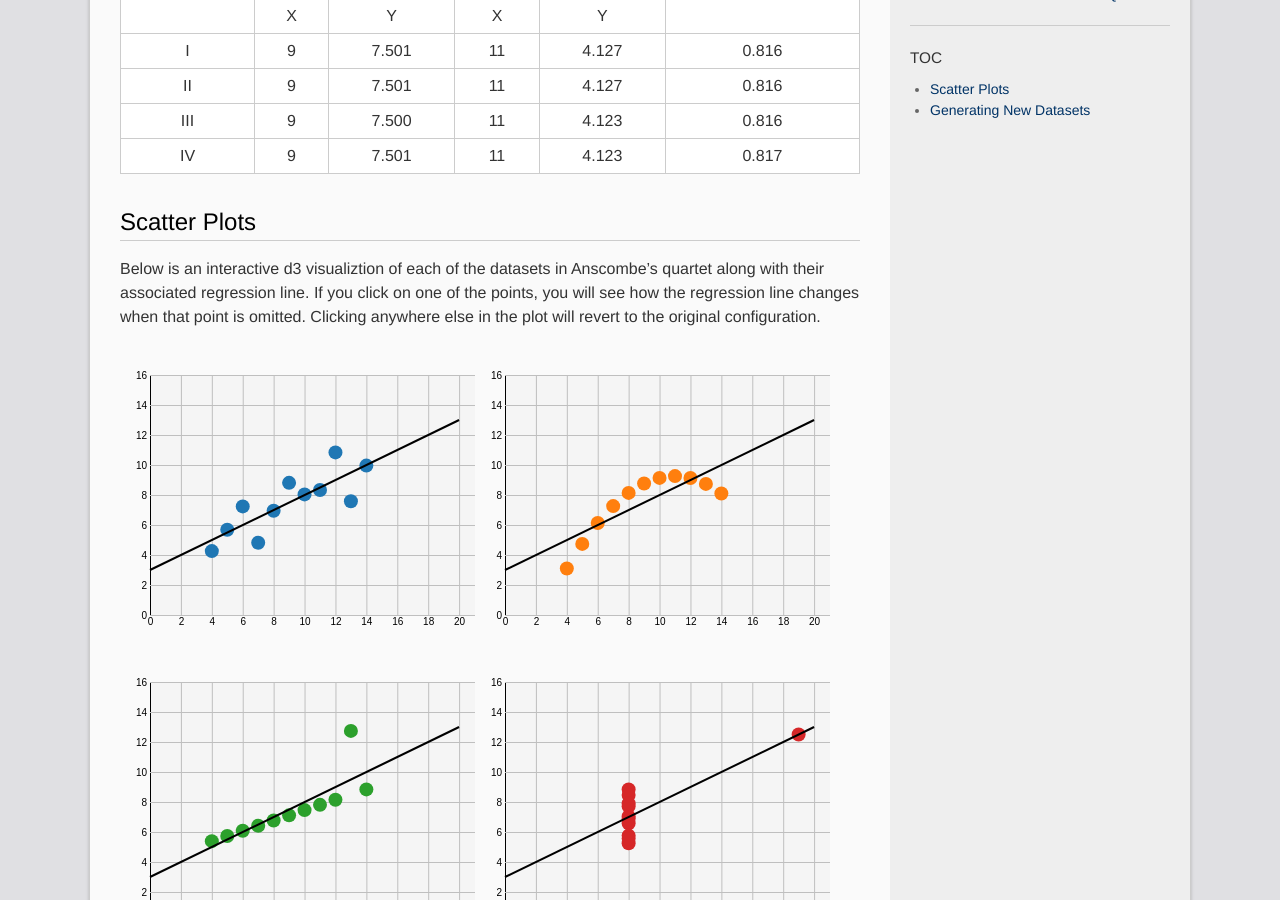
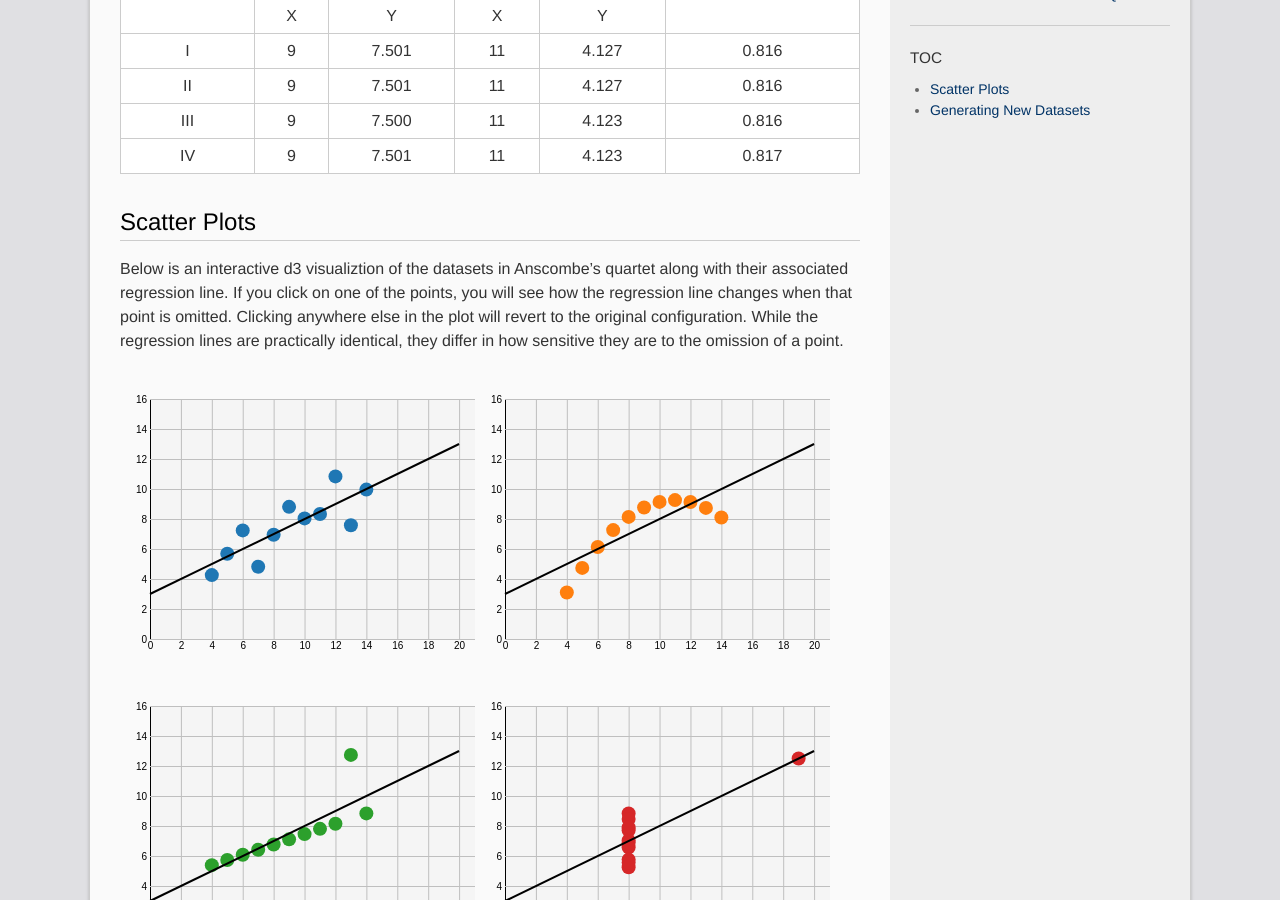
Before and after one commit to gfeldman/gfeldman.github.io, a Jekyll site: the page built from _posts/Anscombe/2017-07-23-Anscombes-Quartet.markdown, in a window 1280 px wide and 900 px high, scrolled down 442 px. Built offline with Jekyll 4.4.1, drawn with Linux system fonts in a browser that asks for light colours.

Commit message:
changed ansombe post

```diff
--- a/_posts/Anscombe/2017-07-23-Anscombes-Quartet.markdown
+++ b/_posts/Anscombe/2017-07-23-Anscombes-Quartet.markdown
@@ -19,7 +19,7 @@ permalink: /blog/AnscombesQuartet
 
 
 ## Scatter Plots ##
-Below is an interactive d3 visualiztion of each of the datasets in Anscombe's quartet along with their associated regression line. If you click on one of the points, you will see how the regression line changes when that point is omitted. Clicking anywhere else in the plot will revert to the original configuration.
+Below is an interactive d3 visualiztion of the datasets in Anscombe's quartet along with their associated regression line. If you click on one of the points, you will see how the regression line changes when that point is omitted. Clicking anywhere else in the plot will revert to the original configuration. While the regression lines are practically identical, they differ in how sensitive they are to the omission of a point.
 
 <script src='../bower_components/d3/d3.min.js'></script>
 <div id="scatterplots"></div>
```
